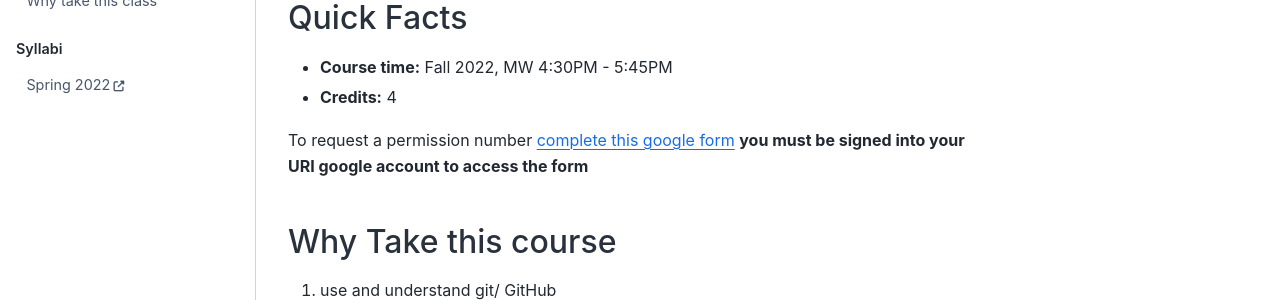
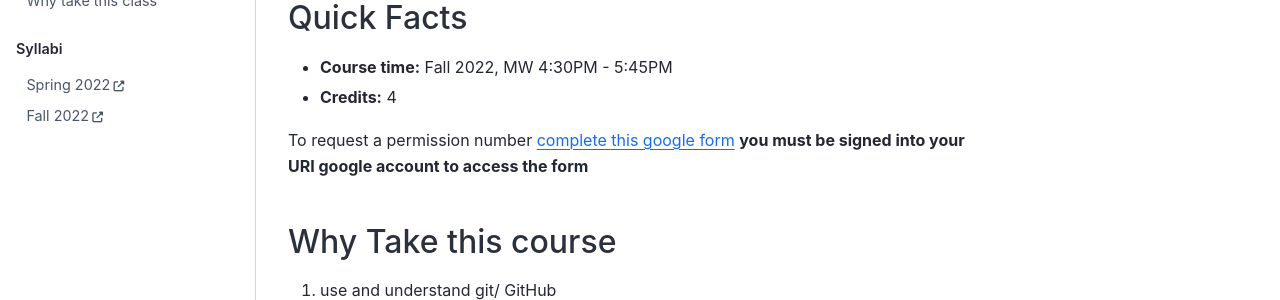
Before and after one commit to klattuada/introcompsys.github.io, a Jupyter Book: the page built from index.md, in a window 1280 px wide. Shown: the part 330-630 px from the top of the page. Built offline with Jupyter Book 1.0.4 settings and Sphinx 7.4.7 and the Sphinx Book theme 1.1.4, drawn with Linux system fonts in a browser that asks for light colours.

Commit message:
add fa22

```diff
--- a/_toc.yml
+++ b/_toc.yml
@@ -9,6 +9,8 @@ parts:
     chapters:
     - url: https://introcompsys.github.io/spring2022
       title: Spring 2022
+    - url: https://introcompsys.github.io/fall2022
+      title: Fall 2022
 #   - caption: Syllabus
 #     chapters:
 #       - file:
```
